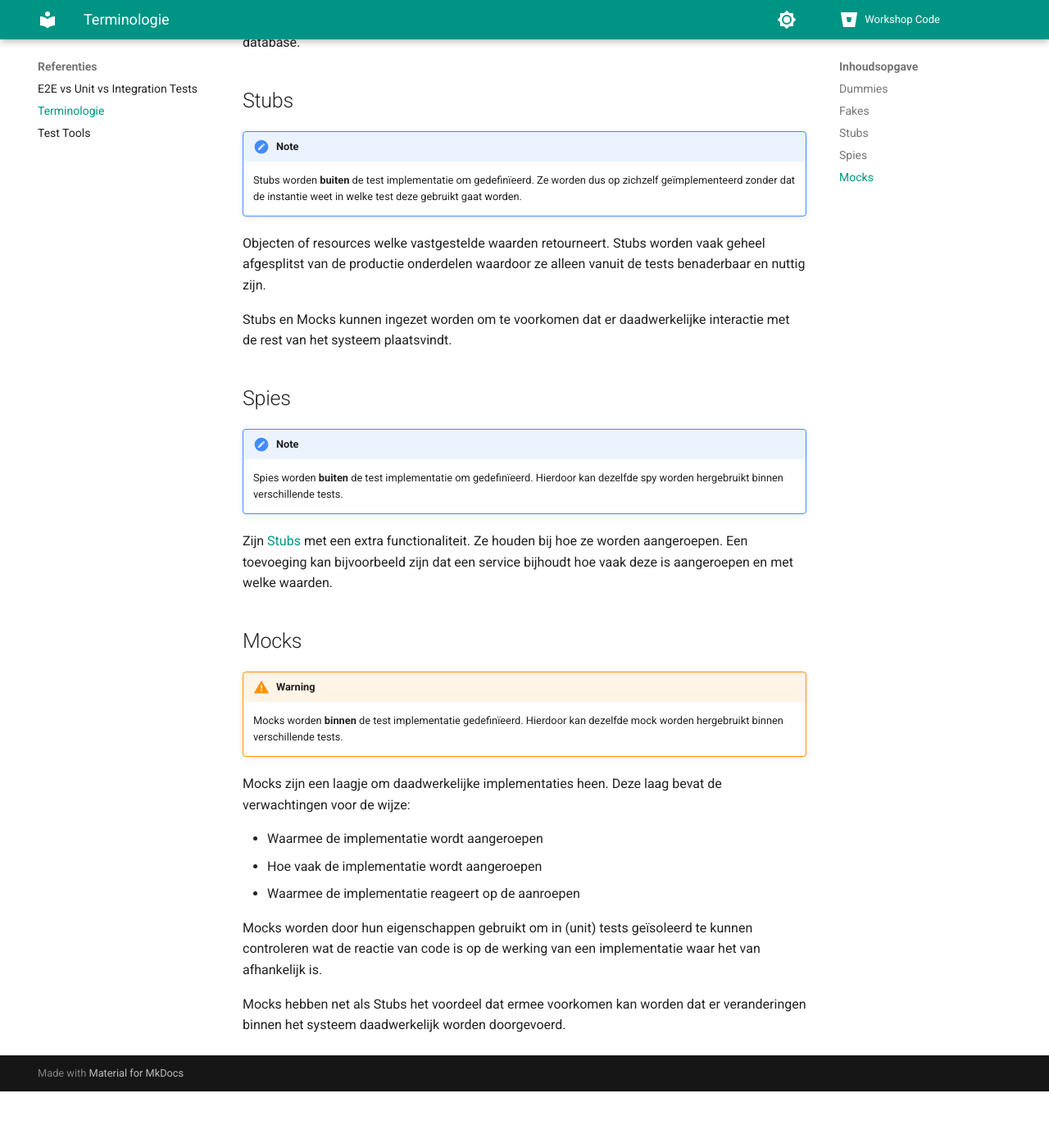
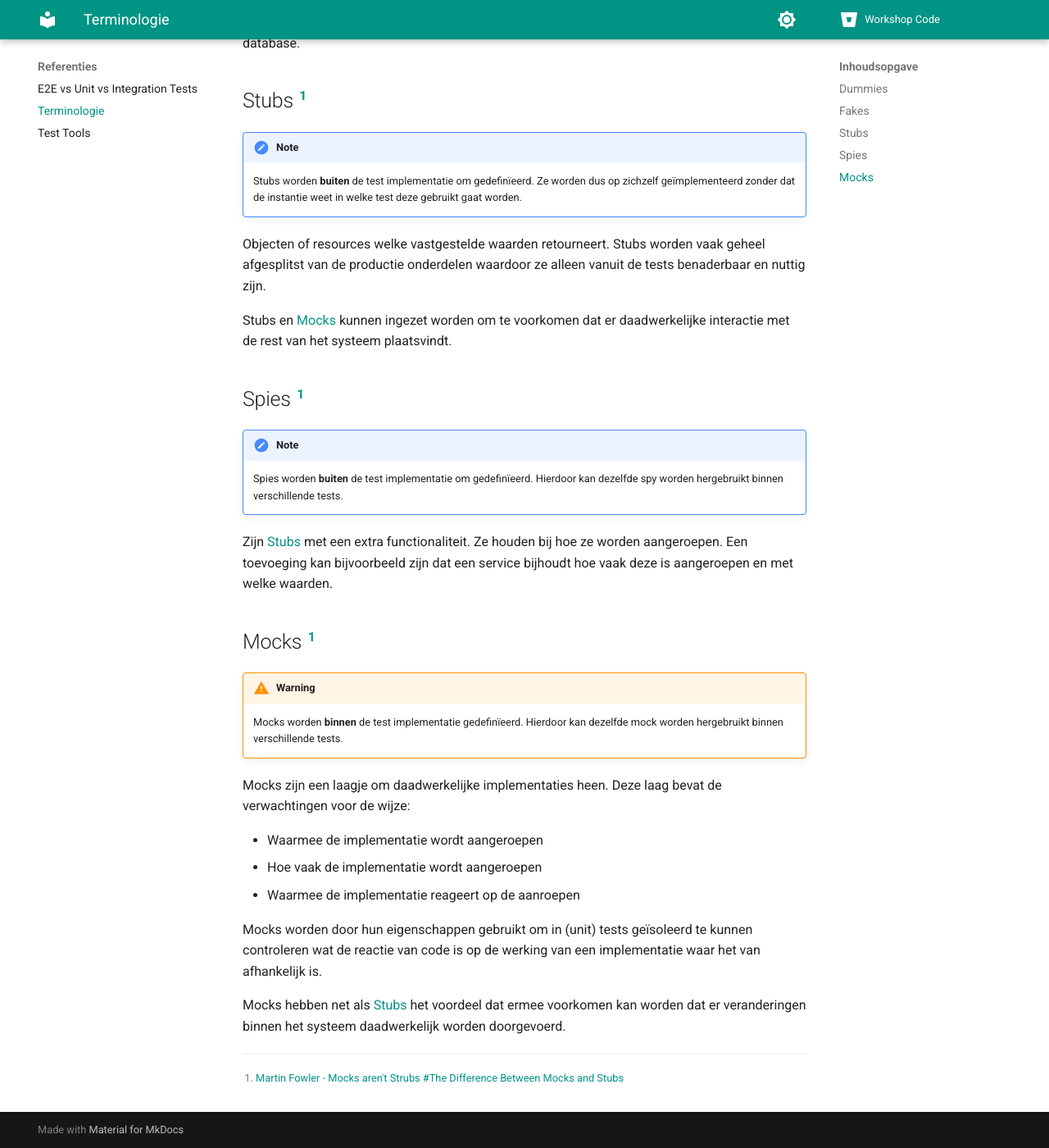
Before and after one commit to wimulkeman/symfony-unit-test-workshop-docs, an MkDocs documentation site: the page built from docs/tabs/Referenties/terminologie.md, in a window 1280 px wide and 1400 px high, scrolled down 715 px. Shown: the whole window at 82% size. Built offline with MkDocs 1.6.1 and Material for MkDocs 9.7.7, drawn with Linux system fonts in a browser that asks for light colours; before the commit the page ends 2046 px from its top, so only the background shows below that.

```diff
--- a/docs/tabs/Referenties/terminologie.md
+++ b/docs/tabs/Referenties/terminologie.md
@@ -1,7 +1,7 @@
 Test Terminologie
 =================
 
-## Dummies
+## Dummies [^1]
 
 !!! note
     Dummies worden **buiten** de test implementatie om gedefinïeerd. Ze worden dus op zichzelf geïmplementeerd
@@ -11,7 +11,7 @@ Objecten welke aangemaakt worden en doorgegeven worden, maar niet binnen de gete
 gebruikt. Een voorbeeld zou een vanuit een interface vereiste argument kunnen zijn waar de functie
 niks mee doet.
 
-## Fakes
+## Fakes [^1]
 
 !!! note
     Fakes worden **buiten** de test implementatie om gedefinïeerd. Ze worden dus op zichzelf geïmplementeerd
@@ -20,7 +20,7 @@ niks mee doet.
 Objecten welke daadwerkelijk worden gebruikt, maar niet-productie bevatten. Bijvoorbeeld om informatie
 weg te schrijven naar een in-memory database in plaats van de daadwerkelijke database.
 
-## Stubs
+## Stubs [^1]
 
 !!! note
     Stubs worden **buiten** de test implementatie om gedefinïeerd. Ze worden dus op zichzelf geïmplementeerd
@@ -29,10 +29,10 @@ weg te schrijven naar een in-memory database in plaats van de daadwerkelijke dat
 Objecten of resources welke vastgestelde waarden retourneert. Stubs worden vaak geheel afgesplitst van
 de productie onderdelen waardoor ze alleen vanuit de tests benaderbaar en nuttig zijn.
 
-Stubs en Mocks kunnen ingezet worden om te voorkomen dat er daadwerkelijke interactie met de rest van het
+Stubs en [Mocks](#mocks) kunnen ingezet worden om te voorkomen dat er daadwerkelijke interactie met de rest van het
 systeem plaatsvindt.
 
-## Spies
+## Spies [^1]
 
 !!! note
     Spies worden **buiten** de test implementatie om gedefinïeerd. Hierdoor kan dezelfde spy worden
@@ -41,7 +41,7 @@ systeem plaatsvindt.
 Zijn [Stubs](#stubs) met een extra functionaliteit. Ze houden bij hoe ze worden aangeroepen. Een toevoeging
 kan bijvoorbeeld zijn dat een service bijhoudt hoe vaak deze is aangeroepen en met welke waarden.
 
-## Mocks
+## Mocks [^1]
 
 !!! warning
     Mocks worden **binnen** de test implementatie gedefinïeerd. Hierdoor kan dezelfde mock worden
@@ -57,5 +57,7 @@ wijze:
 Mocks worden door hun eigenschappen gebruikt om in (unit) tests geïsoleerd te kunnen controleren wat
 de reactie van code is op de werking van een implementatie waar het van afhankelijk is.
 
-Mocks hebben net als Stubs het voordeel dat ermee voorkomen kan worden dat er veranderingen binnen het systeem
+Mocks hebben net als [Stubs](#stubs) het voordeel dat ermee voorkomen kan worden dat er veranderingen binnen het systeem
 daadwerkelijk worden doorgevoerd.
+
+[^1]: [Martin Fowler - Mocks aren't Strubs #The Difference Between Mocks and Stubs](https://martinfowler.com/articles/mocksArentStubs.html#TheDifferenceBetweenMocksAndStubs)
--- a/mkdocs.yml
+++ b/mkdocs.yml
@@ -40,6 +40,7 @@ markdown_extensions:
   - admonition
   - pymdownx.details
   - pymdownx.superfences
+  - footnotes
 
 nav:
   - Home: index.md
```
Also changed, not shown: docs/tabs/Referenties/e2e-vs-unit-vs-integration-test.md (+3 -1 lines).
